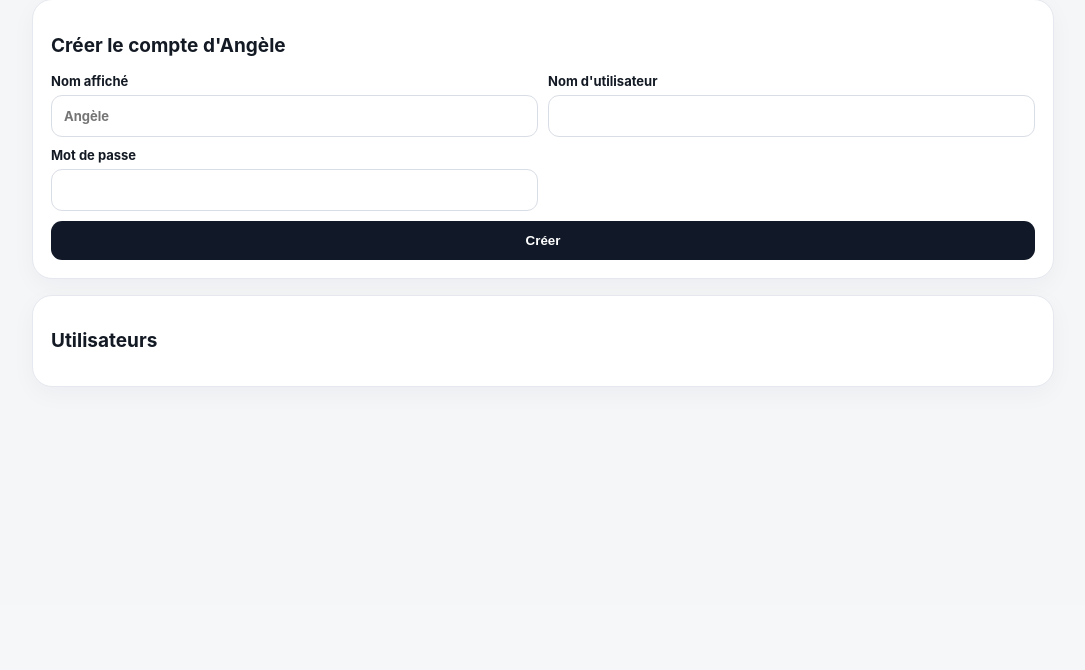
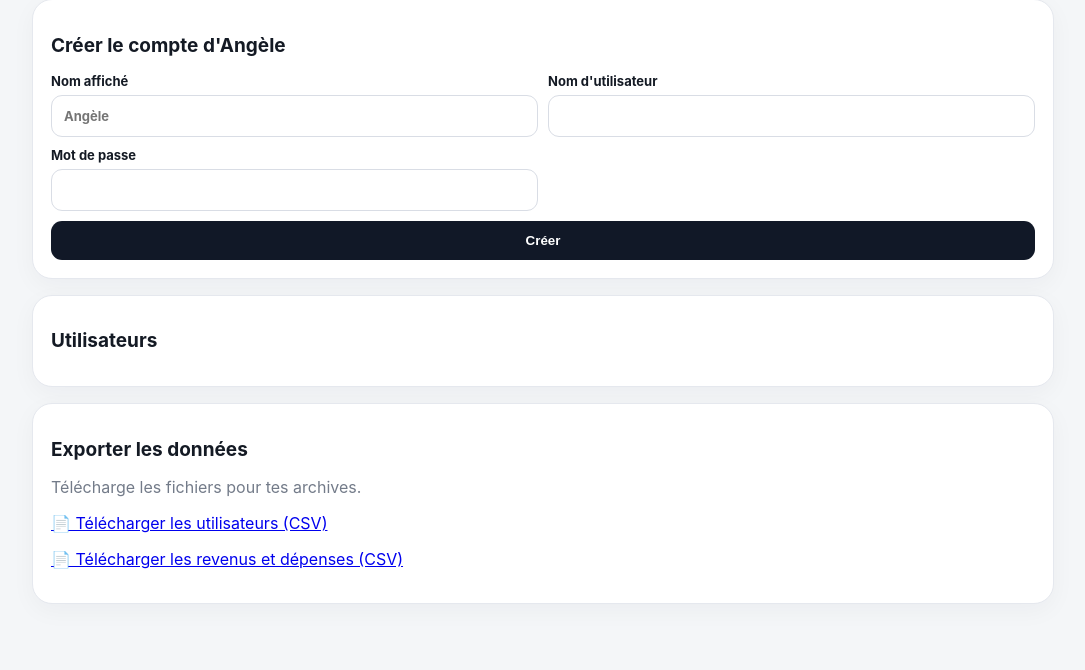
Before and after one commit to hkd5r4kdzv-create/Budget-Couple-V4, a Flask app: page /admin in a window 1280 px wide. Shown: the part 195-865 px from the top of the page, without its empty margins (97-1182 px from the left). Before the commit the page ends 582 px from the top, so only its background shows below. Run offline with Flask 3, Linux system fonts and the light colour scheme; the visitor is signed in with stand-in values (Sample User, id 1); data that the repository does not hold is empty; some libraries are stand-ins or nearby versions.

Commit message:
Add files via upload

```diff
--- a/templates/admin.html
+++ b/templates/admin.html
@@ -1,3 +1,5 @@
 {% extends "base.html" %}{% block content %}<div class="top"><div><p class="muted">Administration</p><h1>Comptes</h1></div><a class="back" href="{{url_for('dashboard')}}">← Budget</a></div>
+
 <section class="card"><h2>Créer le compte d'Angèle</h2><form class="settings" method="post"><label>Nom affiché<input name="display_name" placeholder="Angèle" required></label><label>Nom d'utilisateur<input name="username" required></label><label>Mot de passe<input type="password" name="password" minlength="8" required></label><button>Créer</button></form></section>
-<section class="card"><h2>Utilisateurs</h2><ul>{% for u in users %}<li><span><b>{{u.display_name}}</b><small>@{{u.username}}{% if u.is_admin %} · administrateur{% endif %}</small></span>{% if not u.is_admin %}<form method="post" action="{{url_for('admin_delete',user_id=u.id)}}"><button class="x">Supprimer</button></form>{% endif %}</li>{% endfor %}</ul></section>{% endblock %}
+<section class="card"><h2>Utilisateurs</h2><ul>{% for u in users %}<li><span><b>{{u.display_name}}</b><small>@{{u.username}}{% if u.is_admin %} · administrateur{% endif %}</small></span>{% if not u.is_admin %}<form method="post" action="{{url_for('admin_delete',user_id=u.id)}}"><button class="x">Supprimer</button></form>{% endif %}</li>{% endfor %}</ul></section>
+<section class="card"><h2>Exporter les données</h2><p class="muted">Télécharge les fichiers pour tes archives.</p><p><a href="{{url_for('export_users')}}">📄 Télécharger les utilisateurs (CSV)</a></p><p><a href="{{url_for('export_expenses')}}">📄 Télécharger les revenus et dépenses (CSV)</a></p></section>{% endblock %}
--- a/templates/login.html
+++ b/templates/login.html
@@ -1,2 +1,4 @@
 {% extends "base.html" %}{% block content %}<section class="auth card"><div class="logo">💶</div><h1>Notre Budget</h1><p class="muted">Connectez-vous pour retrouver votre budget.</p>
-<form method="post"><label>Nom d'utilisateur<input name="username" autocomplete="username" required></label><label>Mot de passe<input name="password" type="password" autocomplete="current-password" required></label><button>Se connecter</button></form></section>{% endblock %}
+
+<form method="post"><label>Nom d'utilisateur<input name="username" autocomplete="username" required></label><label>Mot de passe<input name="password" type="password" autocomplete="current-password" required></label><button>Se connecter</button></form>
+<p class="muted"><a href="{{ url_for('register') }}">Créer un compte</a></p></section>{% endblock %}
```
